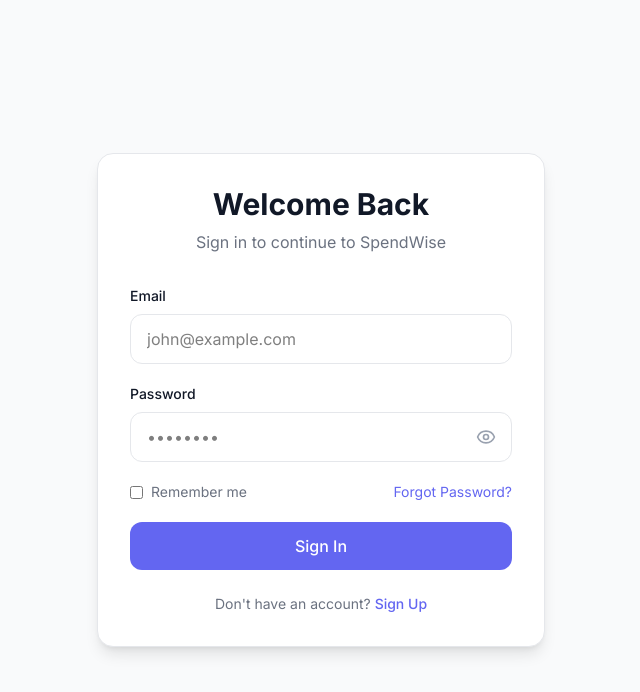
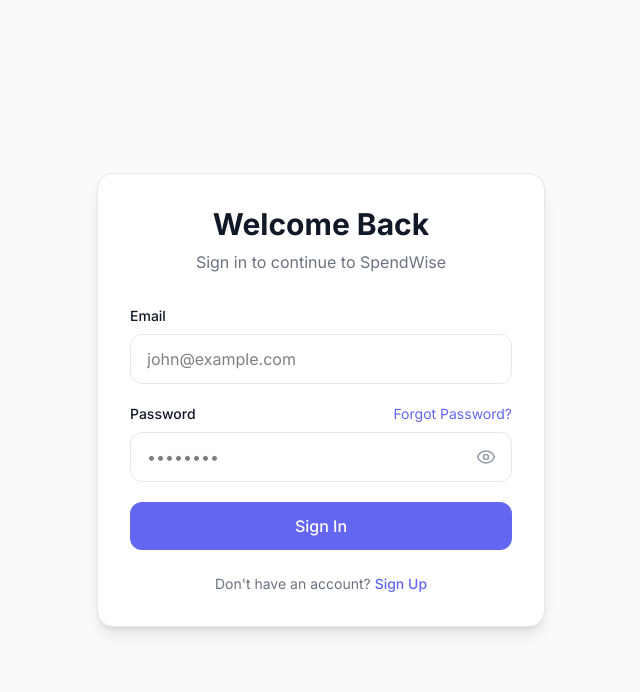
Before and after one commit to Nitesh-77-notty/Expenses_Tracker, a React app in the folder frontend/: page /login in a window 1280 px wide. Shown: the top 692 px of the page, without its empty margins (319-959 px from the left). Built offline with nearby package versions, Linux system fonts and the light colour scheme; no server answers; the HTML template or start-up script is replaced by a standard one.

Commit message:
chore: remove remenber in login page

```diff
--- a/frontend/src/pages/Login.jsx
+++ b/frontend/src/pages/Login.jsx
@@ -53,9 +53,17 @@
             </div>
 
             <div>
-              <label className="block mb-2 text-sm font-medium text-[var(--color-text-primary)]">
-                Password
-              </label>
+              <div className="flex items-center justify-between mb-2">
+                <label className="text-sm font-medium text-[var(--color-text-primary)]">
+                  Password
+                </label>
+                <Link
+                  to="/forgot-password"
+                  className="text-sm text-[var(--color-accent)] hover:underline"
+                >
+                  Forgot Password?
+                </Link>
+              </div>
 
               <div className="relative">
                 <input
@@ -74,20 +82,6 @@
                   {showPassword ? <EyeOff size={20} /> : <Eye size={20} />}
                 </button>
               </div>
-            </div>
-
-            <div className="flex items-center justify-between text-sm">
-              <label className="flex items-center gap-2 text-[var(--color-text-muted)]">
-                <input type="checkbox" />
-                Remember me
-              </label>
-
-              <Link
-                to="/forgot-password"
-                className="text-[var(--color-accent)] hover:underline"
-              >
-                Forgot Password?
-              </Link>
             </div>
 
             <button
```
